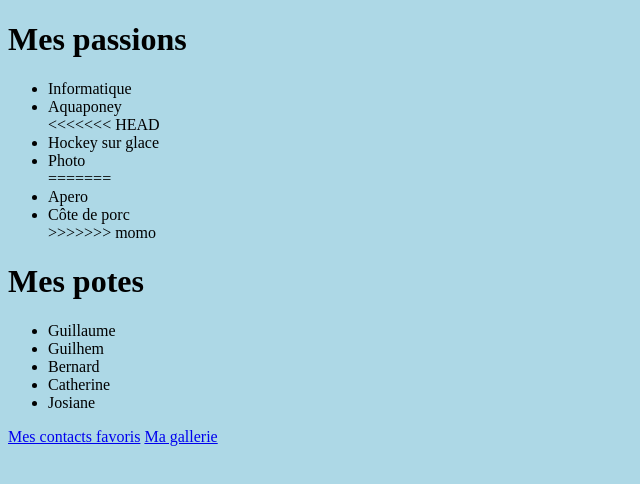
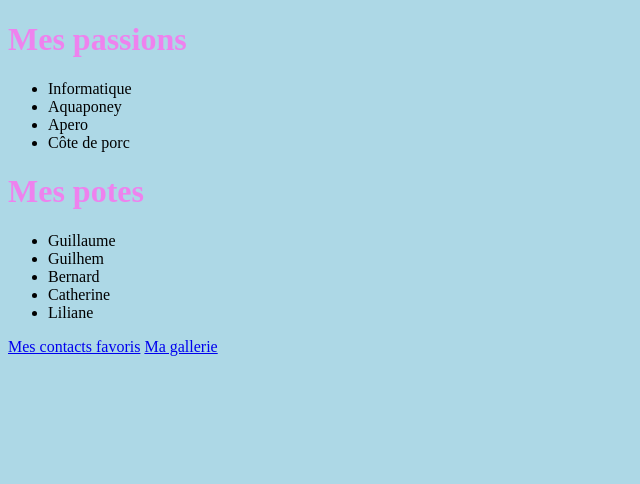
Before and after one commit to KKmillette/tpgit1, a plain HTML site: page index.html in a window 1280 px wide. Shown: the whole page, without its empty margins (0-640 px from the left). Drawn offline with Linux system fonts and the light colour scheme.

Commit message:
ajout couleur h1

```diff
--- a/css/style.css
+++ b/css/style.css
@@ -1,3 +1,7 @@
 body {
     background-color: lightblue;
 }
+
+h1 {
+    color: violet;
+}
--- a/index.html
+++ b/index.html
@@ -13,13 +13,8 @@
     <ul>
       <li>Informatique</li>
       <li>Aquaponey</li>
-<<<<<<< HEAD
-      <li>Hockey sur glace</li>
-      <li>Photo</li>
-=======
       <li>Apero</li>
       <li>Côte de porc</li>
->>>>>>> momo
     </ul>
 
     <h1>Mes potes</h1>
@@ -28,7 +23,7 @@
       <li>Guilhem</li>
       <li>Bernard</li>
       <li>Catherine</li>
-      <li>Josiane</li>
+      <li>Liliane</li>
     </ul>
 
     <a href="contact.html">Mes contacts favoris</a>
```
